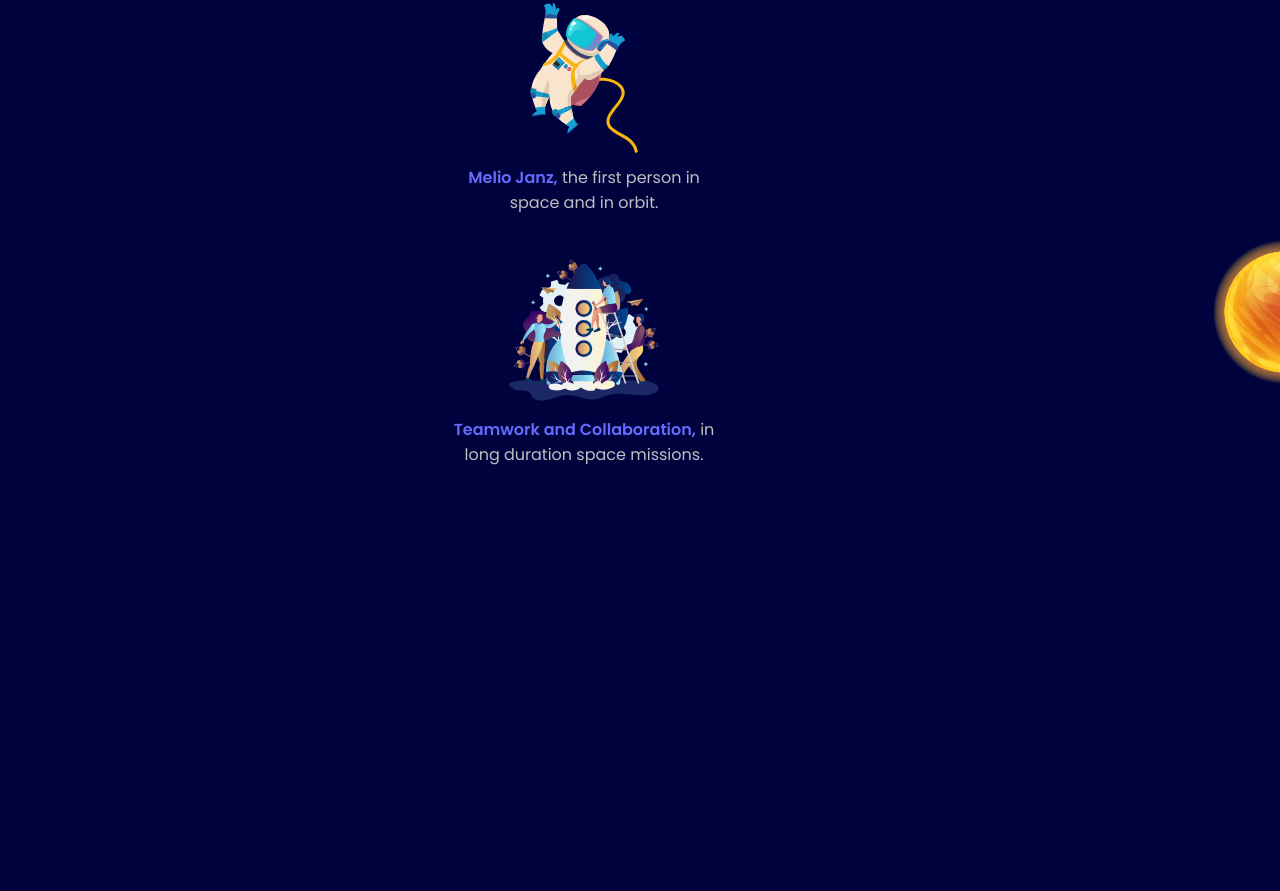
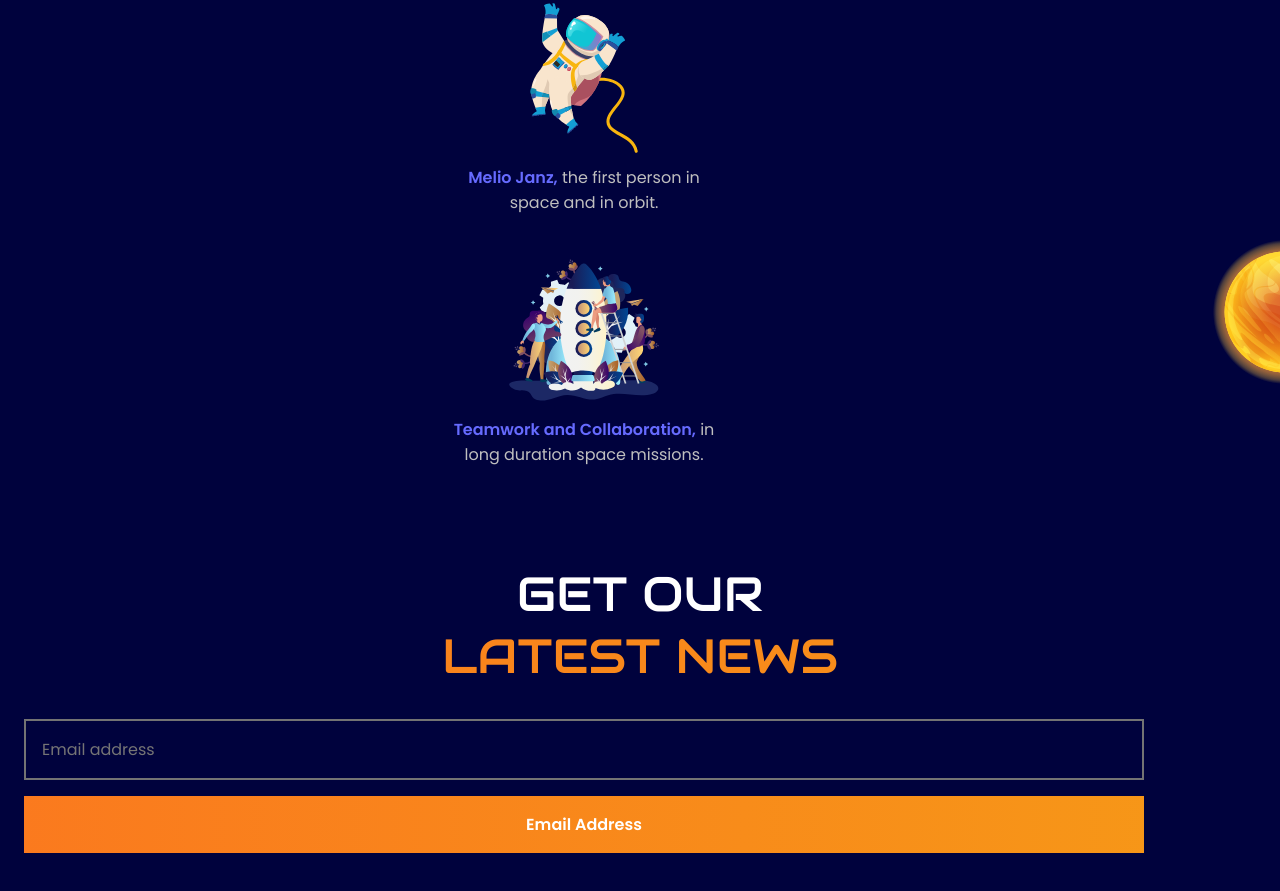
Before and after one commit to ptimer/space-website, a plain HTML site: page index.html in a window 1280 px wide. Shown: the part 3076-3967 px from the top of the page. Before the commit the page ends 3655 px from the top, so only its background shows below. Drawn offline with nearby package versions, Linux system fonts and the light colour scheme.

Commit message:
feat: contact section

```diff
--- a/assets/css/styles.css
+++ b/assets/css/styles.css
@@ -147,6 +147,7 @@ img {
   font-weight: var(--font-semi-bold);
   padding: 1rem 2rem;
   transition: box-shadow .4s;
+  cursor: pointer;
 }
 
 .button:hover {
@@ -513,3 +514,21 @@ img {
   right: -5rem;
   bottom: 6rem;
 }
+
+/*=============== CONTACT ===============*/
+.contact__container {
+  padding-bottom: 2rem;
+}
+
+.contact__form {
+  display: grid;
+  row-gap: 1rem;
+}
+
+.contact__input {
+  width: 100%;
+  background-color: var(--body-color);
+  border: 2px solid var(--border-color);
+  padding: 1rem;
+  color: var(--white-color);
+}
--- a/index.html
+++ b/index.html
@@ -221,7 +221,16 @@
 
          <!--==================== CONTACT ====================-->
          <section class="contact section">
+            <h2 class="section__title">
+               GET OUR <span>LATEST NEWS</span>
+            </h2>
 
+            <div class="contact__container container grid">
+               <form action="" class="contact__form">
+                  <input class="contact__input" name="email" type="email" placeholder="Email address" autocomplete="email" />
+                  <button type="submit" class="button button_yellow">Email Address</button>
+               </form>
+            </div>
          </section>
       </main>
 
```
